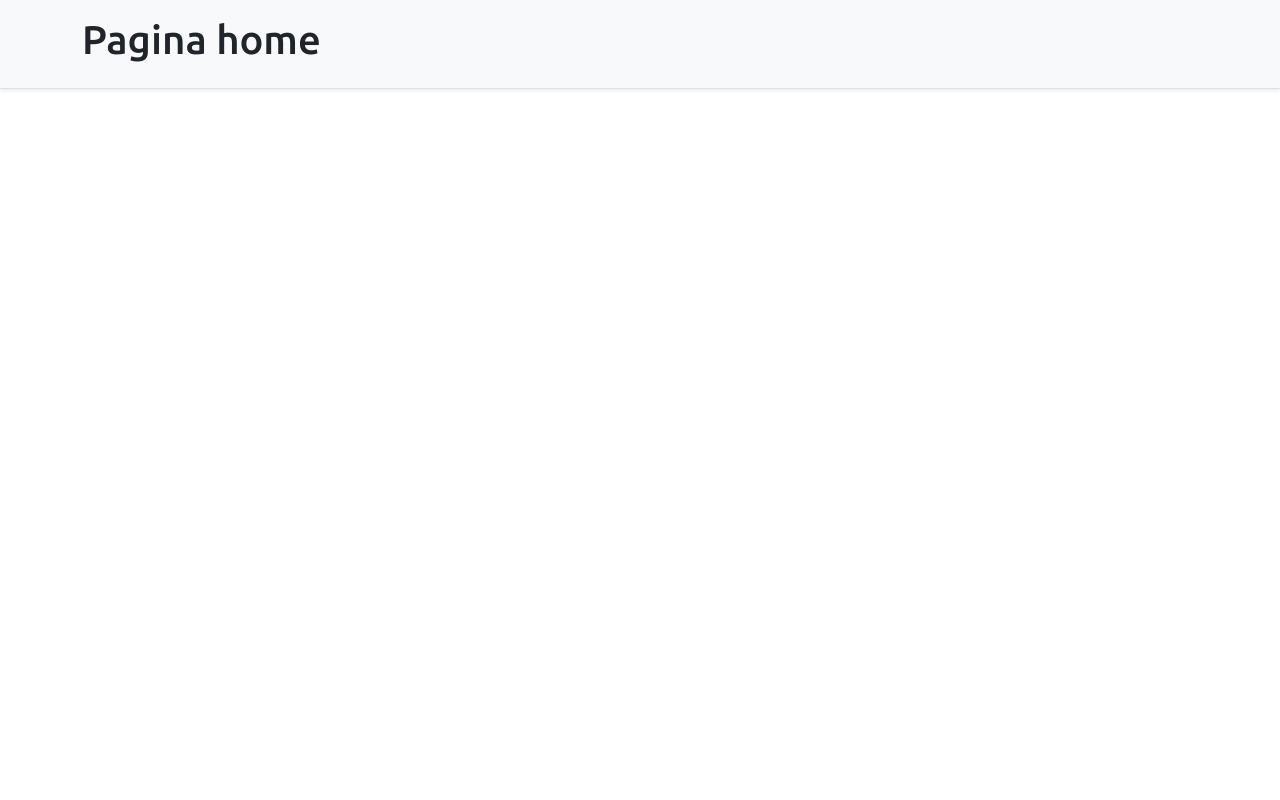
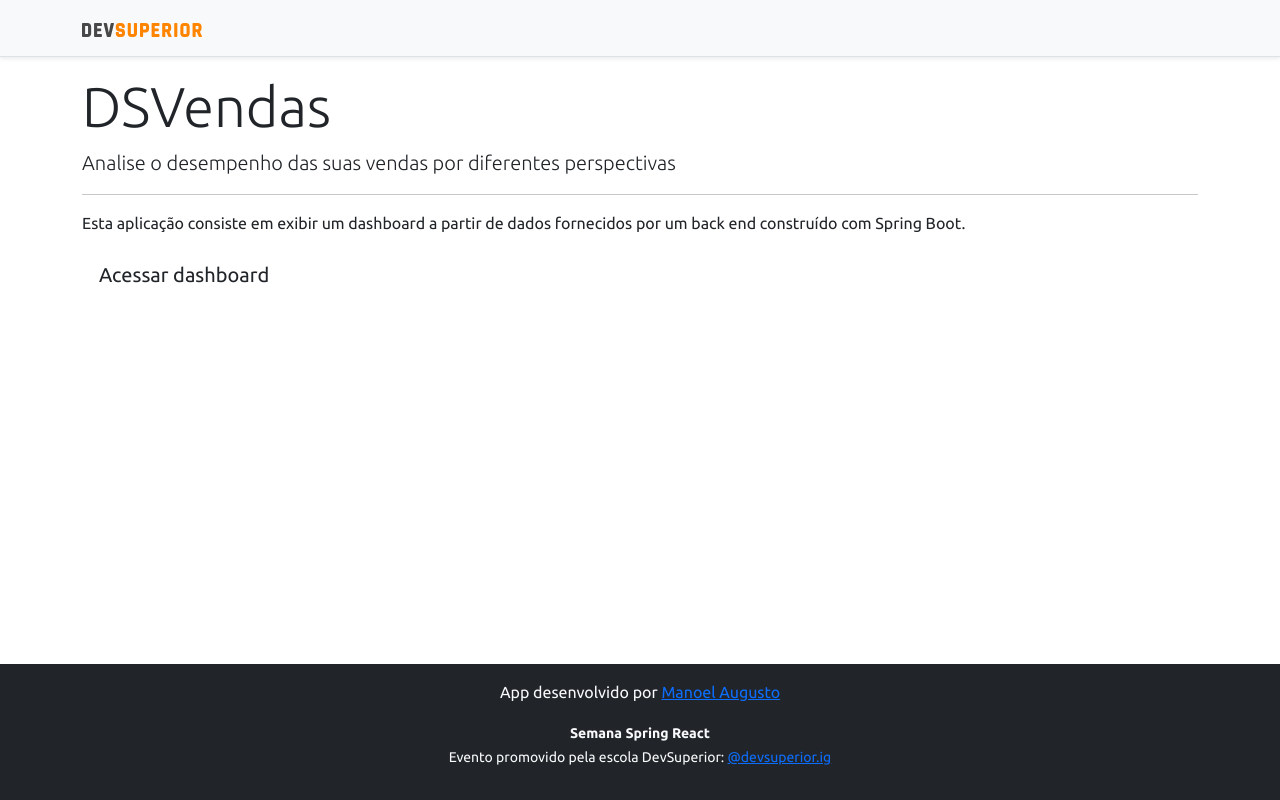
Before and after one commit to Manoel-Augusto/projeto-sds3, a React (Create React App) app in the folder frontend/: page / in a window 1280 px wide. Built offline with nearby package versions, Linux system fonts and the light colour scheme.

Commit message:
Home, navigation

```diff
--- a/frontend/src/Routes.tsx
+++ b/frontend/src/Routes.tsx
@@ -1,6 +1,6 @@
 import Dashboard from 'pages/Dashboard';
 import Home from 'pages/Home';
-import { BrowserRouter, BrowserRouter as Router, Route, Switch } from 'react-router-dom';
+import { BrowserRouter, Route, Switch } from 'react-router-dom';
 
 const Routes = () => {
     return (
--- a/frontend/src/components/NavBar/index.tsx
+++ b/frontend/src/components/NavBar/index.tsx
@@ -1,10 +1,13 @@
 import ImgDsDark from 'assets/img/ds-dark.svg';
+import { Link } from 'react-router-dom';
 const NavBar = () => {
     return (
         <div className="d-flex flex-column flex-md-row align-items-center p-3 px-md-4 mb-3 bg-light border-bottom shadow-sm">
             <div className="container">
                 <nav className="my-2 my-md-0 mr-md-3">
-                    <img src={ImgDsDark} alt="DevSuperior" width="120" />
+                    <Link to="/">
+                        <img src={ImgDsDark} alt="DevSuperior" width="120" />
+                    </Link>
                 </nav>
             </div>
         </div>
--- a/frontend/src/pages/Home/index.tsx
+++ b/frontend/src/pages/Home/index.tsx
@@ -1,10 +1,23 @@
+import Footer from "components/Footer";
+import NavBar from "components/NavBar";
+import { Link } from "react-router-dom";
+
 const Home = () => {
     return (
-        <div className="d-flex flex-column flex-md-row align-items-center p-3 px-md-4 mb-3 bg-light border-bottom shadow-sm">
-            <div className="container">
-              <h1>Pagina home</h1>
+        <>
+        <NavBar/>
+        <div className="container">
+            <div className="jumbotron">
+                <h1 className="display-4">DSVendas</h1>
+                <p className="lead">Analise o desempenho das suas vendas por diferentes perspectivas</p>
+                <hr />
+                <p>Esta aplicação consiste em exibir um dashboard a partir de dados fornecidos por um back end construído com Spring Boot.</p>
+
+            <Link className="btn btn-prymary btn-lg" to="/dashboard">Acessar dashboard</Link>
             </div>
         </div>
+        <Footer/>
+        </>
 
     );
 }
```
